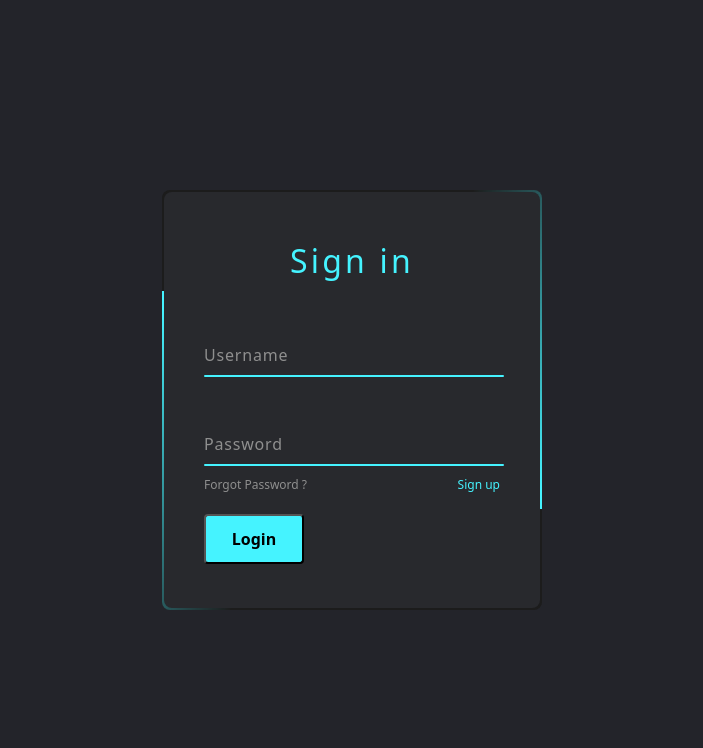
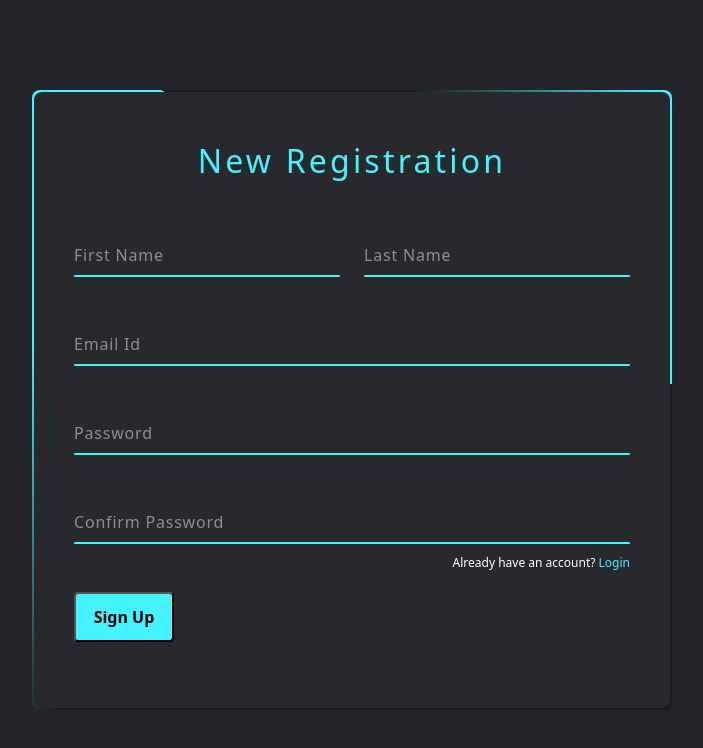
Before and after one commit to rohit-kumaar/angular-vehicle-crud, an Angular app: page /signup in a window 1280 px wide. Before the commit this address led to /. Shown: the top 748 px of the page, without its empty margins (288-991 px from the left). Built offline with nearby package versions, Linux system fonts and the light colour scheme.

Commit message:
sign up page

```diff
--- a/src/app/app-routing.module.ts
+++ b/src/app/app-routing.module.ts
@@ -1,10 +1,17 @@
 import { NgModule } from '@angular/core';
 import { RouterModule, Routes } from '@angular/router';
+import { LoginComponent } from './components/login/login.component';
+import { SignupComponent } from './components/signup/signup.component';
 
-const routes: Routes = [];
+const routes: Routes = [
+  { path: '', component: LoginComponent },
+  { path: 'signup', component: SignupComponent },
+];
 
 @NgModule({
   imports: [RouterModule.forRoot(routes)],
-  exports: [RouterModule]
+  exports: [RouterModule],
 })
-export class AppRoutingModule { }
+export class AppRoutingModule {}
+
+export const appRoutingModule = RouterModule.forRoot(routes);
--- a/src/app/app.component.html
+++ b/src/app/app.component.html
@@ -1 +1 @@
-<app-login></app-login>
+<router-outlet></router-outlet>
--- a/src/app/components/login/login.component.html
+++ b/src/app/components/login/login.component.html
@@ -1,7 +1,7 @@
 <div class="login d-flex align-items-center justify-content-center min-vh-100">
     <div class="box position-relative overflow-hidden rounded-3">
         <form autocomplete="off" class="position-absolute rounded-3">
-            <h2 class="text-center">Sign in</h2>
+            <h2 class="text-center">Login</h2>
             <div class="inputBox position-relative">
                 <input class="position-relative  w-100 border-0 bg-transparent" type="text" required>
                 <span class="position-absolute start-0">Username</span>
@@ -13,8 +13,8 @@
                 <i class="position-absolute start-0 bottom-0 w-100 overflow-hidden"></i>
             </div>
             <div class="links d-flex justify-content-between">
-                <a href="#">Forgot Password ?</a>
-                <a href="#">Sign up</a>
+                <a href="#" class="text-white">Forgot Password ?</a>
+                <a routerLink="/signup">Sign up</a>
             </div>
             <input type="submit" value="Login">
         </form>
--- /dev/null
+++ b/src/app/components/signup/signup.component.html
@@ -0,0 +1,55 @@
+<div class="signup d-flex align-items-center justify-content-center min-vh-100">
+    <div class="box position-relative overflow-hidden rounded-3">
+        <form autocomplete="off" class="position-absolute rounded-3">
+            <h2 class="text-center ">New Registration</h2>
+            <div class="row">
+                <div class="col-6">
+                    <div class="inputBox position-relative">
+                        <input class="position-relative  w-100 border-0 bg-transparent" type="text" required>
+                        <span class="position-absolute start-0">First Name</span>
+                        <i class="position-absolute start-0 bottom-0 w-100 overflow-hidden"></i>
+                    </div>
+                </div>
+                <div class="col-6">
+                    <div class="inputBox position-relative">
+                        <input class="position-relative  w-100 border-0 bg-transparent" type="text" required>
+                        <span class="position-absolute start-0">Last Name</span>
+                        <i class="position-absolute start-0 bottom-0 w-100 overflow-hidden"></i>
+                    </div>
+                </div>
+
+                <div class="col-12">
+                    <div class="inputBox position-relative">
+                        <input class="position-relative  w-100 border-0 bg-transparent" type="email" required>
+                        <span class="position-absolute start-0">Email Id</span>
+                        <i class="position-absolute start-0 bottom-0 w-100 overflow-hidden"></i>
+                    </div>
+                </div>
+
+                <div class="col-12">
+                    <div class="inputBox position-relative">
+                        <input class="position-relative  w-100 border-0 bg-transparent" type="password" required>
+                        <span class="position-absolute start-0">Password</span>
+                        <i class="position-absolute start-0 bottom-0 w-100 overflow-hidden"></i>
+                    </div>
+                </div>
+
+
+                <div class="col-12">
+                    <div class="inputBox position-relative">
+                        <input class="position-relative  w-100 border-0 bg-transparent" type="password" required>
+                        <span class="position-absolute start-0">Confirm Password</span>
+                        <i class="position-absolute start-0 bottom-0 w-100 overflow-hidden"></i>
+                    </div>
+                </div>
+            </div>
+
+
+            <div class="links d-flex justify-content-between">
+                <a href="#"></a>
+                <a routerLink="/"><span class="text-white">Already have an account? </span>Login</a>
+            </div>
+            <input type="submit" value="Sign Up">
+        </form>
+    </div>
+</div>
--- /dev/null
+++ b/src/app/components/signup/signup.component.scss
@@ -0,0 +1,137 @@
+@import "../../../styles.scss";
+
+.signup {
+  background: #23242a;
+
+  .box {
+    width: 50%;
+    height: 620px;
+    background: #1c1c1c;
+
+    &::after,
+    &::before {
+      content: "";
+      z-index: 1;
+      position: absolute;
+      top: -50%;
+      left: -50%;
+      width: 100%;
+      height: 420px;
+      transform-origin: bottom right;
+      background: linear-gradient(
+        0deg,
+        transparent,
+        $BrightLightBlue,
+        $BrightLightBlue
+      );
+      animation: animate 6s linear infinite;
+
+      @keyframes animate {
+        0% {
+          transform: rotate(0deg);
+        }
+        100% {
+          transform: rotate(360deg);
+        }
+      }
+    }
+
+    &::after {
+      animation-delay: -3s;
+    }
+
+    form {
+      inset: 2px;
+      background: #28292d;
+      padding: 50px 40px;
+      border-radius: 8px;
+      z-index: 2;
+      display: flex;
+      flex-direction: column;
+
+      h2 {
+        color: $BrightLightBlue;
+        font-weight: 500;
+        letter-spacing: 0.1em;
+      }
+
+      .inputBox {
+        margin-top: 35px;
+
+        input {
+          padding: 20px 10px 10px;
+          outline: none;
+          box-shadow: none;
+          color: #23242a;
+          font-size: 1em;
+          letter-spacing: 0.05em;
+          transition: 0.5s;
+          z-index: 10;
+        }
+
+        span {
+          padding: 20px 0px 10px;
+          pointer-events: none;
+          font-size: 1em;
+          color: #8f8f8f;
+          letter-spacing: 0.05em;
+          transition: 0.5s;
+        }
+
+        i {
+          height: 2px;
+          background: $BrightLightBlue;
+          border-radius: 4px;
+          transition: 0.5s;
+          pointer-events: none;
+          z-index: 9;
+        }
+      }
+
+      .links {
+        a {
+          margin-block: 10px;
+          font-size: 0.75em;
+          color: #8f8f8f;
+          text-decoration: beige;
+
+          &:last-child {
+            color: $BrightLightBlue;
+          }
+        }
+      }
+
+      input[type="submit"] {
+        outline: none;
+        padding: 11px 10px;
+        background: $BrightLightBlue;
+        cursor: pointer;
+        border-radius: 4px;
+        font-weight: 600;
+        width: 100px;
+        margin-top: 10px;
+      }
+
+      input[type="submit"]:active {
+        opacity: 0.8;
+      }
+    }
+
+    .inputBox input:valid ~ span,
+    .inputBox input:focus ~ span {
+      color: $BrightLightBlue;
+      transform: translateX(0px) translateY(-34px);
+      font-size: 0.75em;
+    }
+
+    .inputBox input:valid ~ i,
+    .inputBox input:focus ~ i {
+      height: 44px;
+    }
+
+    .links a:hover,
+    .links a:nth-child(2) {
+      color: $BrightLightBlue;
+    }
+  }
+}
--- /dev/null
+++ b/src/app/components/signup/signup.component.ts
@@ -0,0 +1,15 @@
+import { Component, OnInit } from '@angular/core';
+
+@Component({
+  selector: 'app-signup',
+  templateUrl: './signup.component.html',
+  styleUrls: ['./signup.component.scss']
+})
+export class SignupComponent implements OnInit {
+
+  constructor() { }
+
+  ngOnInit(): void {
+  }
+
+}
```
Also changed, not shown: src/app/app.module.ts (+5 -10 lines), src/styles.scss (line endings or trailing spaces), 1 other file (tests, documents, lock files or other folders).
